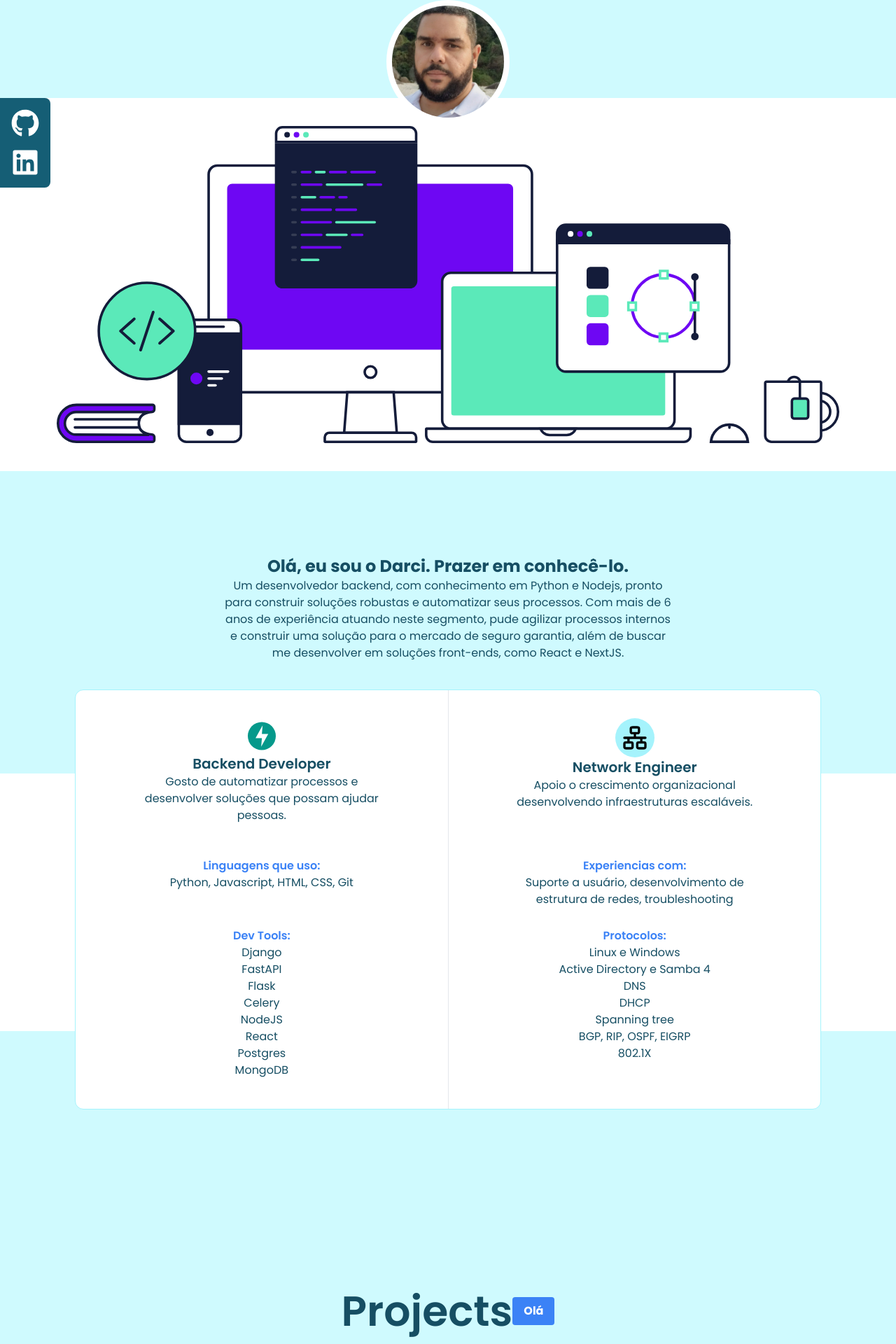
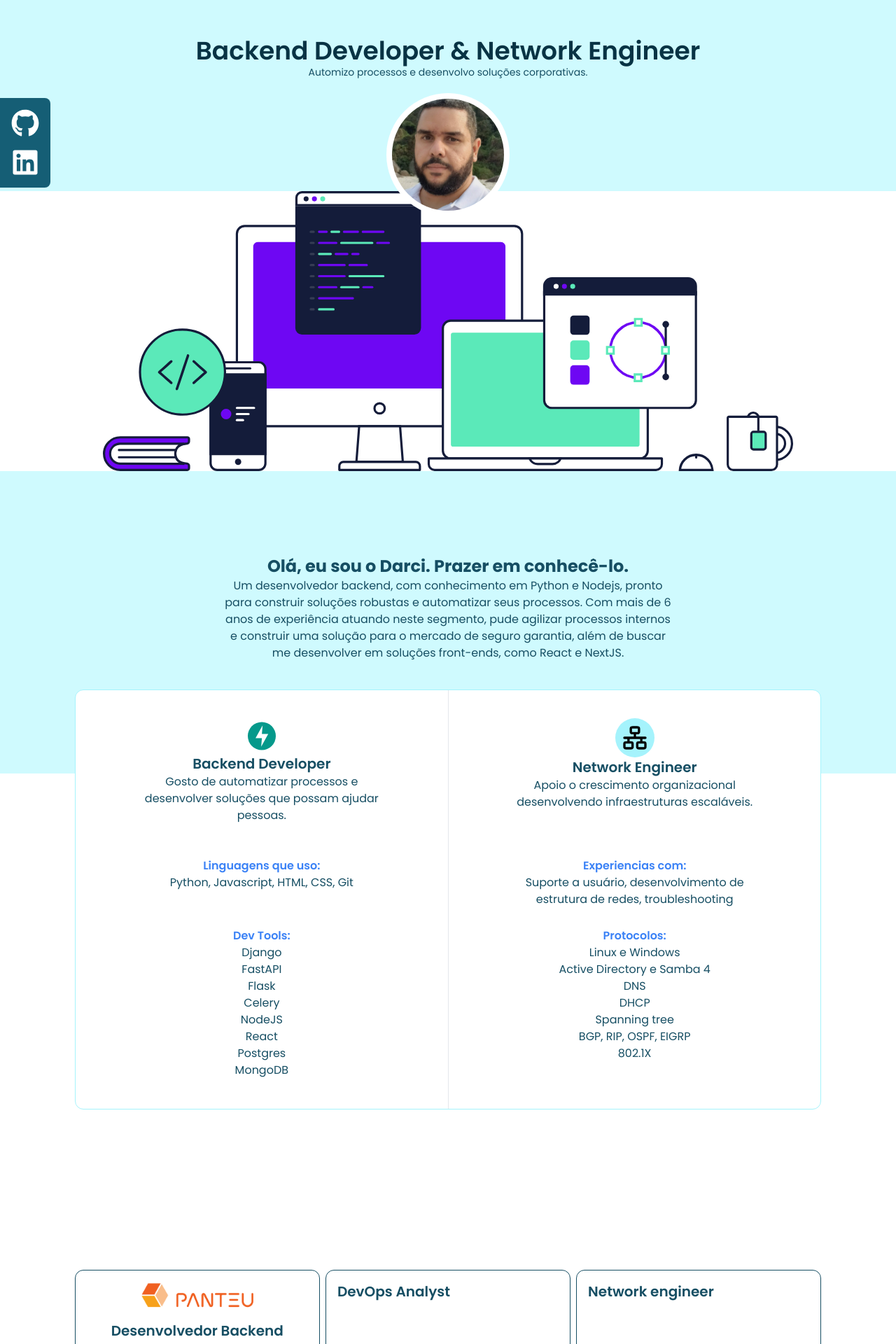
Before and after one commit to darcivieira/portfolio-frontend, a Next.js app: page / in a window 1280 px wide. Shown: the part 127-2047 px from the top of the page at 70% size. Built offline with nearby package versions, Linux system fonts and the light colour scheme.

Commit message:
First commit

```diff
--- a/src/app/page.jsx
+++ b/src/app/page.jsx
@@ -64,15 +64,21 @@ export default function Home() {
               Automizo processos e desenvolvo soluções corporativas.{' '}
             </span>
           </div>
-          <div className="w-full h-2/3 p-10 bg-white flex flex-col justify-start items-center content-center relative">
-            <div className="rounded-full bg-white p-2 absolute top-[-40px] md:top-[-60px] lg:top-[-140px]">
+          <div className="w-full h-3/6 bg-white flex flex-col justify-start items-center content-center relative">
+            <div className="rounded-full bg-white p-2 absolute top-[-40px] md:top-[-50px] lg:top-[-140px]">
               <img
                 className="inline-block h-20 w-20 rounded-full ring-2 ring-white object-cover md:h-20 md:w-20 lg:h-40 lg:w-40"
                 src="/djvjr.png"
                 alt=""
               />
             </div>
-            <img src="/hero-devices.svg" className="h-full" alt="" />
+            <div className="static h-full w-full">
+              <img
+                src="/hero-devices.svg"
+                className="object-scale-down w-full h-full"
+                alt=""
+              />
+            </div>
           </div>
         </div>
         <div
@@ -212,114 +218,24 @@ export default function Home() {
                 </div>
               </div>
             </div>
-            {/* <div className="w-1/2 p-2">
-              <h1 className="mb-2 text-xl">Um pouco mais...</h1>
-              <div className="border-solid border-2 border-cyan-50 rounded-lg w-full bg-cyan-50 p-4">
-                <span className="font-normal text-justify">
-                  Sou de Palhoça, Santa Catarina e atuo com tecnologia desde
-                  2006. Iniciei minha carreira como montador de equipamento em
-                  loja de informática, passei por áreas como apoio e suporte
-                  técnico, também pude atuar com administração de redes por mais
-                  de 10 anos - o que me permitiu uma proximidade com lógica de
-                  programação - e nos últimos 6 anos optei por uma transição de
-                  carreira, para desenvolvimento de software, pois pude ser
-                  ainda mais eficiente e apoiar outras áreas com o
-                  desenvolvimento de automações e criando soluções para o
-                  mercado - e isso é o que mais me deixa empolgado com esta
-                  área, poder ajudar e melhorar a experiência de outras pessoas.
-                </span>
-              </div>
-            </div>
-            <div className="w-1/2 p-2">
-              <h1 className="mb-2 text-xl text-center">Minhas habilidades</h1>
-              <div className=" rounded-lg w-full">
-                <div className="flex flex-row items-center space-x-5">
-                  <div className="m-1 border-solid border-2 border-cyan-100 p-1 rounded-xl bg-cyan-100 w-1/3 flex flex-row">
-                    <span className="text-center w-full">Python</span>
-                  </div>
-                  <div className="w-full bg-gray-200 rounded-full h-2 dark:bg-gray-700">
-                    <div
-                      className="bg-cyan-900 h-2 rounded-full"
-                      style={{ width: '100%' }}
-                    ></div>
-                  </div>
-                </div>
-                <div className="flex flex-row items-center space-x-5">
-                  <div className="m-1 border-solid border-2 border-cyan-100 p-1 rounded-xl bg-cyan-100 w-1/3 flex flex-row">
-                    <span className="text-center w-full">Django</span>
-                  </div>
-                  <div className="w-full bg-gray-200 rounded-full h-2 dark:bg-gray-700">
-                    <div
-                      className="bg-cyan-400 h-2 rounded-full"
-                      style={{ width: '100%' }}
-                    ></div>
-                  </div>
-                </div>
-                <div className="flex flex-row items-center space-x-5">
-                  <div className="m-1 border-solid border-2 border-cyan-100 p-1 rounded-xl bg-cyan-100 w-1/3 flex flex-row">
-                    <span className="text-center w-full">FastAPI</span>
-                  </div>
-                  <div className="w-full bg-gray-200 rounded-full h-2 dark:bg-gray-700">
-                    <div
-                      className="bg-cyan-900 h-2 rounded-full"
-                      style={{ width: '80%' }}
-                    ></div>
-                  </div>
-                </div>
-                <div className="flex flex-row items-center space-x-5">
-                  <div className="m-1 border-solid border-2 border-cyan-100 p-1 rounded-xl bg-cyan-100 w-1/3 flex flex-row">
-                    <span className="text-center w-full">Celery</span>
-                  </div>
-                  <div className="w-full bg-gray-200 rounded-full h-2 dark:bg-gray-700">
-                    <div
-                      className="bg-cyan-400 h-2 rounded-full"
-                      style={{ width: '70%' }}
-                    ></div>
-                  </div>
-                </div>
-                <div className="flex flex-row items-center space-x-5">
-                  <div className="m-1 border-solid border-2 border-cyan-100 p-1 rounded-xl bg-cyan-100 w-1/3 flex flex-row">
-                    <span className="text-center w-full">JavaScript</span>
-                  </div>
-                  <div className="w-full bg-gray-200 rounded-full h-2 dark:bg-gray-700">
-                    <div
-                      className="bg-cyan-900 h-2 rounded-full"
-                      style={{ width: '85%' }}
-                    ></div>
-                  </div>
-                </div>
-                <div className="flex flex-row items-center space-x-5">
-                  <div className="m-1 border-solid border-2 border-cyan-100 p-1 rounded-xl bg-cyan-100 w-1/3 flex flex-row">
-                    <span className="text-center w-full">Node</span>
-                  </div>
-                  <div className="w-full bg-gray-200 rounded-full h-2 dark:bg-gray-700">
-                    <div
-                      className="bg-cyan-400 h-2 rounded-full"
-                      style={{ width: '85%' }}
-                    ></div>
-                  </div>
-                </div>
-                <div className="flex flex-row items-center space-x-5">
-                  <div className="m-1 border-solid border-2 border-cyan-100 p-1 rounded-xl bg-cyan-100 w-1/3 flex flex-row">
-                    <span className="text-center w-full">React</span>
-                  </div>
-                  <div className="w-full bg-gray-200 rounded-full h-2 dark:bg-gray-700">
-                    <div
-                      className="bg-cyan-900 h-2 rounded-full"
-                      style={{ width: '50%' }}
-                    ></div>
-                  </div>
-                </div>
-              </div>
-            </div> */}
           </div>
         </div>
         <div
           id="projects"
-          className="h-screen flex flex-row justify-center items-center content-center"
+          className="h-screen flex flex-col justify-center items-center content-center bg-white space-y-2"
         >
-          <h1>Projects</h1>
-          <button className="btn-blue">Olá</button>
+          <div className="w-10/12 flex flex-row space-x-2">
+            <div className="w-6/12  bg-white border-solid border-[1px] border-cyan-900 rounded-xl p-4 flex flex-col space-y-4 items-center">
+              <img src="/panteu.png" className="w-40" alt="" />
+              <h6 className="text-center">Desenvolvedor Backend</h6>
+            </div>
+            <div className="w-6/12  bg-white border-solid border-[1px] border-cyan-900 rounded-xl p-4 flex flex-col space-y-4">
+              <h6>DevOps Analyst</h6>
+            </div>
+            <div className="w-6/12  bg-white border-solid border-[1px] border-cyan-900 rounded-xl p-4 flex flex-col space-y-4">
+              <h6>Network engineer</h6>
+            </div>
+          </div>
         </div>
         <div
           id="contact"
```
Also changed, not shown: public/panteu.png (added).
